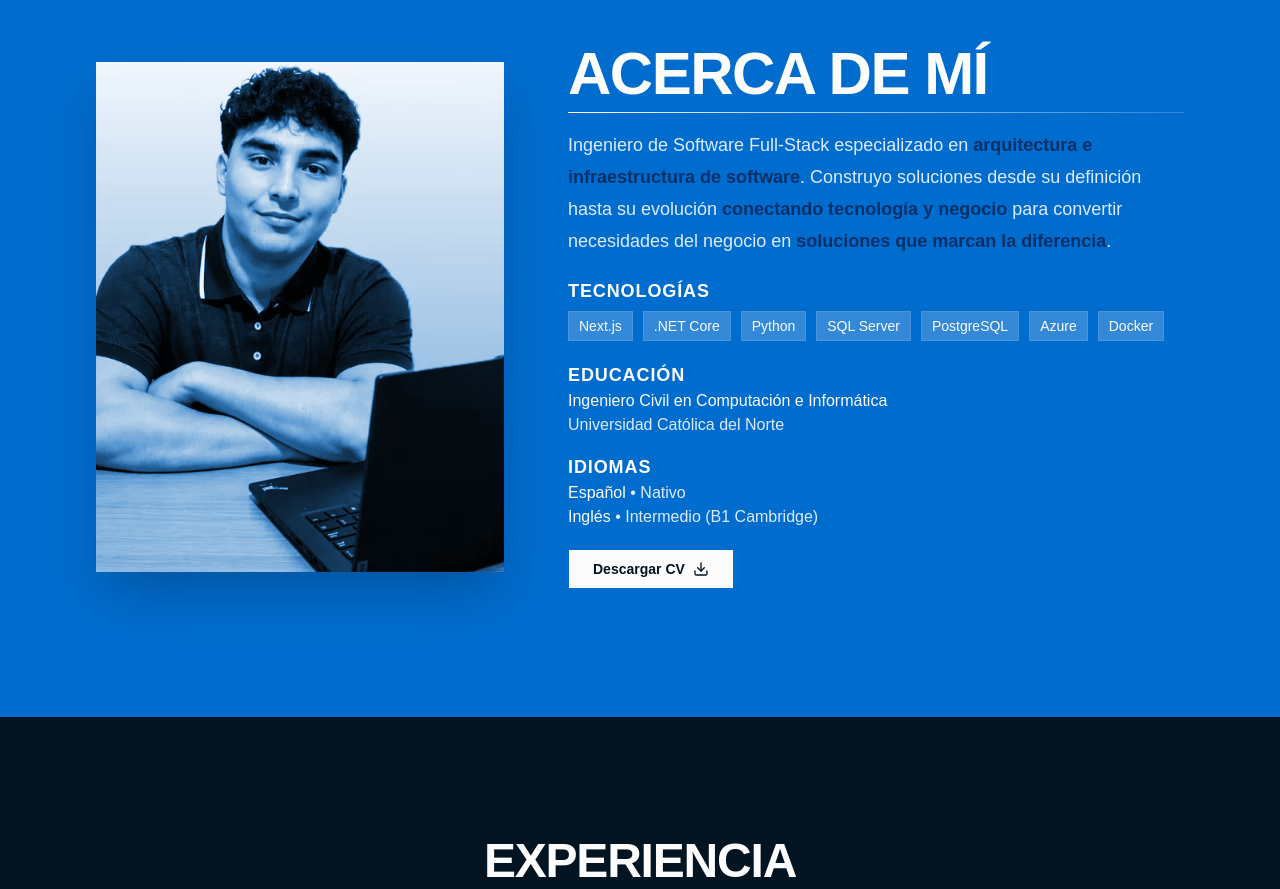
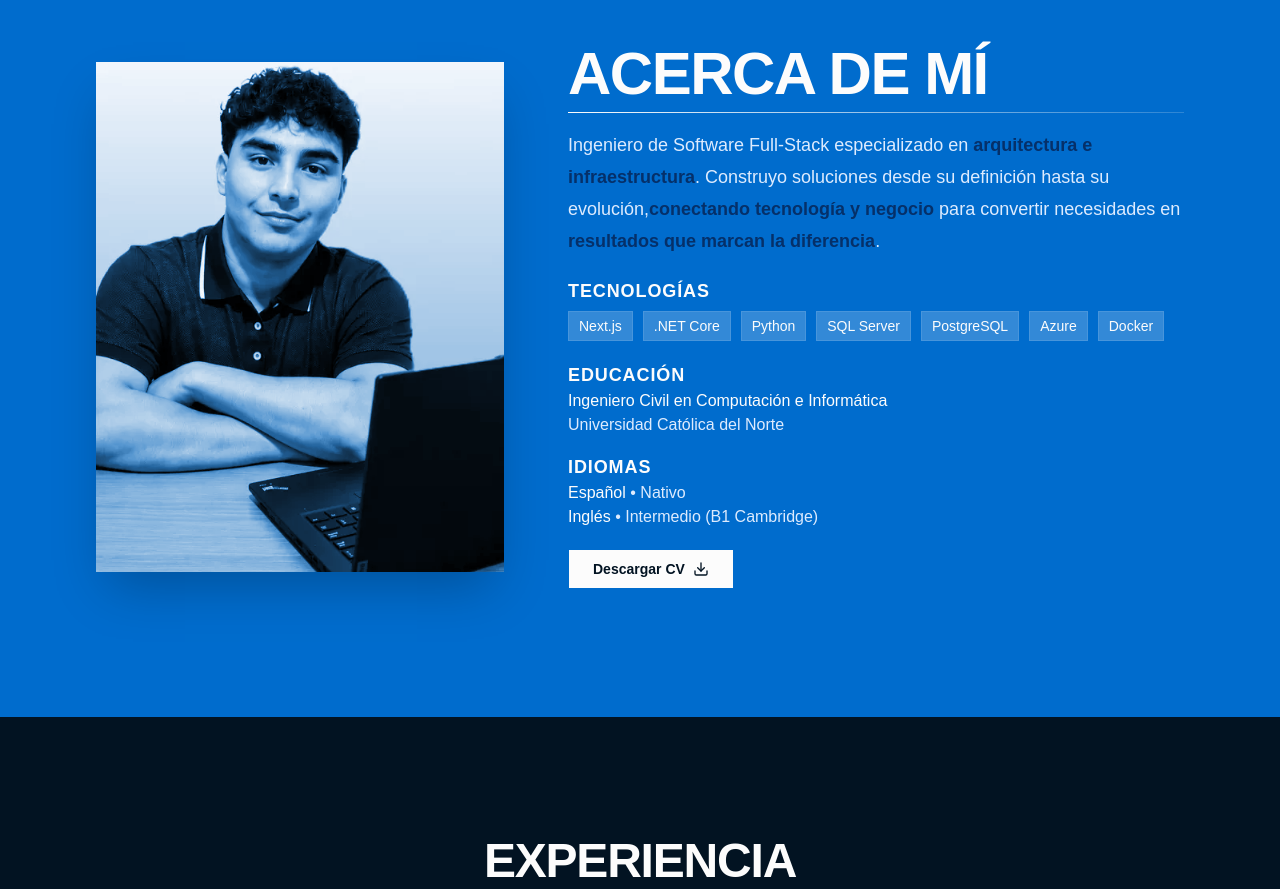
Before and after one commit to ignacioavendanor/ignacioavendanor.github.io, a React (Vite) app: page / in a window 1280 px wide. Shown: the part 900-1789 px from the top of the page. Built offline with nearby package versions, Linux system fonts and the light colour scheme; no server answers.

Commit message:
refactor: enhance description clarity in English and Spanish locale files

```diff
--- a/src/locales/en.ts
+++ b/src/locales/en.ts
@@ -19,7 +19,7 @@ const en = {
     about: {
       title: 'About Me',
       description:
-        'Full-Stack Software Engineer specialized in <highlight>software architecture and infrastructure</highlight>. I build solutions from definition through evolution, <highlight>connecting technology and business</highlight> to turn business needs into <highlight>solutions that make a difference</highlight>.',
+        'Full-Stack Software Engineer specialized in <highlight>software architecture and infrastructure</highlight>. I build solutions from definition through their evolution, <highlight>connecting technology and business</highlight> to turn needs into <highlight>outcomes that make a difference</highlight>.',
       technologies: 'Stack',
       education: {
         title: 'Education',
--- a/src/locales/es.ts
+++ b/src/locales/es.ts
@@ -19,7 +19,7 @@ const es = {
     about: {
       title: 'Acerca de mí',
       description:
-        'Ingeniero de Software Full-Stack especializado en <highlight>arquitectura e infraestructura de software</highlight>. Construyo soluciones desde su definición hasta su evolución <highlight>conectando tecnología y negocio</highlight> para convertir necesidades del negocio en <highlight>soluciones que marcan la diferencia</highlight>.',
+        'Ingeniero de Software Full-Stack especializado en <highlight>arquitectura e infraestructura</highlight>. Construyo soluciones desde su definición hasta su evolución,<highlight>conectando tecnología y negocio</highlight> para convertir necesidades en <highlight>resultados que marcan la diferencia</highlight>.',
       technologies: 'Tecnologías',
       education: {
         title: 'Educación',
```
